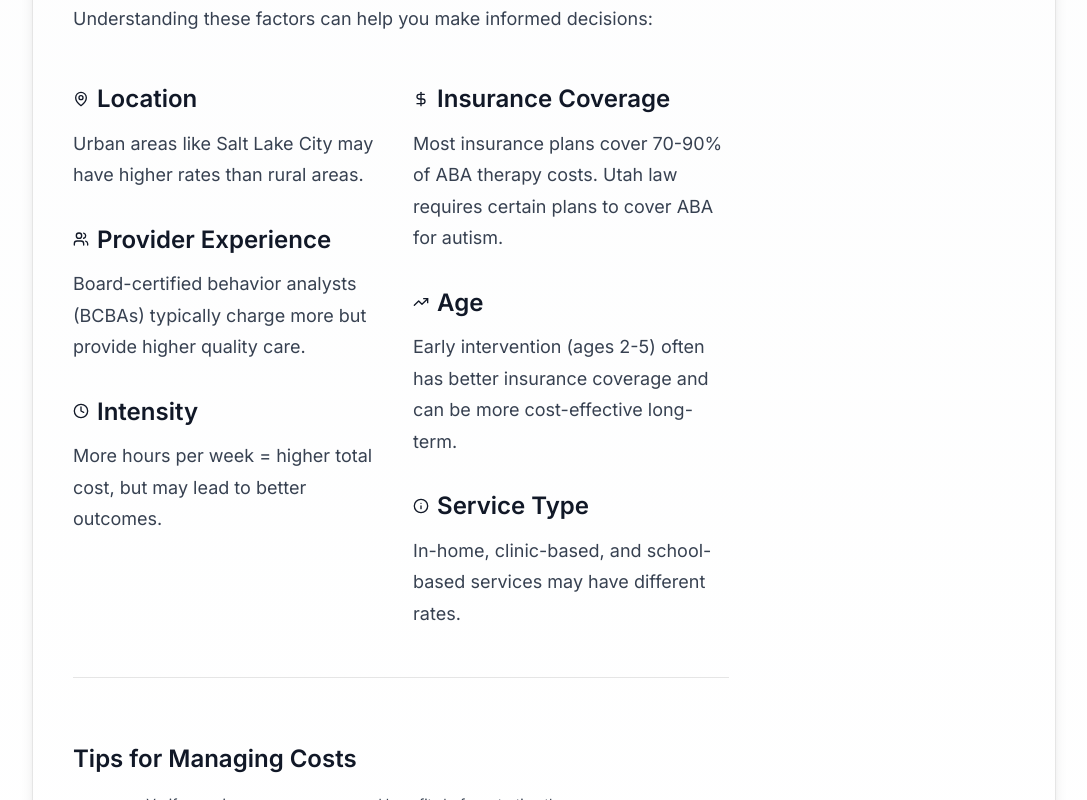
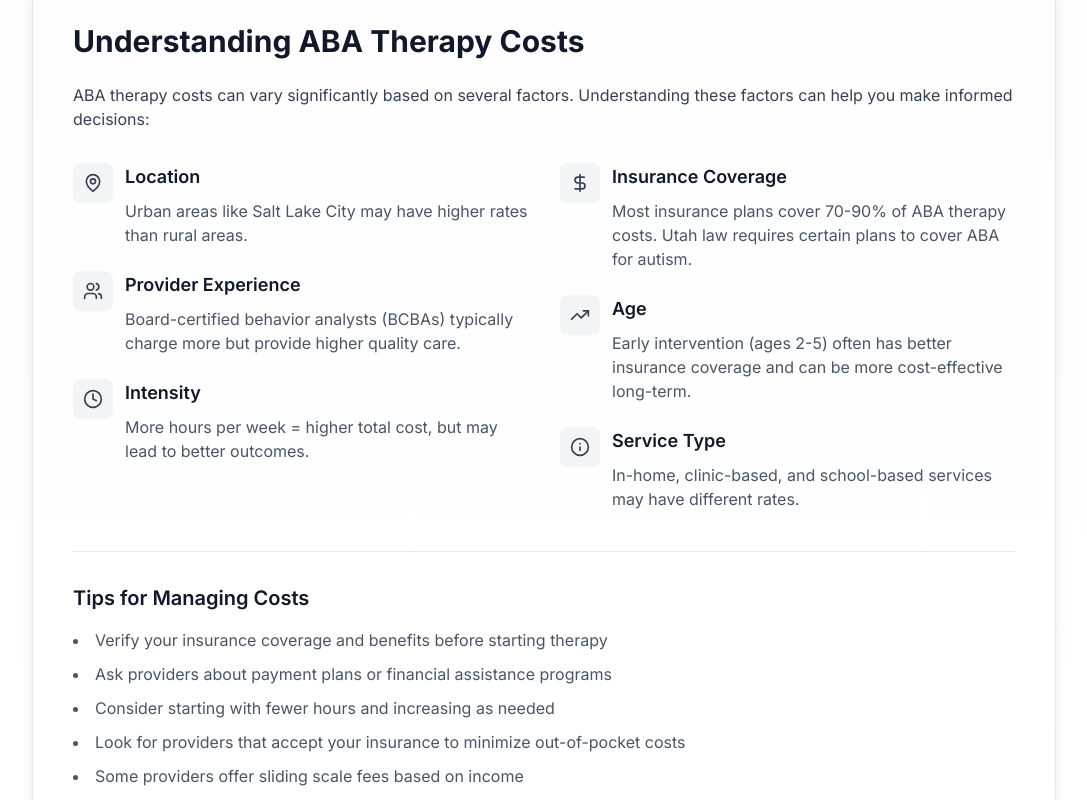
Before and after one commit to growthmodo-access/utahabaproject, a Next.js app: page /cost-estimator in a window 1280 px wide. Shown: the part 1440-2240 px from the top of the page, without its empty margins (96-1183 px from the left). Built offline with nearby package versions, Linux system fonts and the light colour scheme.

Commit message:
Fix cost estimator hero spacing and improve Understanding ABA Therapy Costs section layout

```diff
--- a/app/cost-estimator/page.tsx
+++ b/app/cost-estimator/page.tsx
@@ -65,7 +65,7 @@ export default function CostEstimatorPage() {
   return (
     <div className="flex flex-col min-h-screen bg-white">
       {/* Hero Section */}
-      <section className="relative overflow-hidden -mt-16 pt-16 pb-12 sm:pb-16 md:pb-20 px-4 sm:px-6 lg:px-8 border-b border-border/50">
+      <section className="relative overflow-hidden pt-20 sm:pt-24 md:pt-28 pb-12 sm:pb-16 md:pb-20 px-4 sm:px-6 lg:px-8 border-b border-border/50">
         <div className="absolute inset-0 bg-gradient-to-br from-gray-50/90 via-white to-gray-50/90" />
         <div className="absolute top-0 left-0 w-96 h-96 bg-gradient-to-br from-green-400/10 to-green-500/5 rounded-full blur-3xl -translate-x-1/2 -translate-y-1/2" />
         <div className="absolute bottom-0 right-0 w-96 h-96 bg-foreground/5 rounded-full blur-3xl translate-x-1/2 translate-y-1/2" />
@@ -268,63 +268,74 @@ export default function CostEstimatorPage() {
         )}
 
         <div className="bg-card border border-border rounded-xl shadow-lg p-6 sm:p-8 md:p-10">
-          <h2 className="text-2xl sm:text-3xl font-bold text-foreground mb-4 sm:mb-6">Understanding ABA Therapy Costs</h2>
-          <div className="prose prose-sm sm:prose max-w-none">
-            <p className="text-sm sm:text-base text-muted-foreground mb-6 leading-relaxed">
+          <h2 className="text-2xl sm:text-3xl font-bold text-gray-900 mb-4 sm:mb-6">Understanding ABA Therapy Costs</h2>
+          <p className="text-sm sm:text-base text-gray-700 mb-6 sm:mb-8 leading-relaxed">
             ABA therapy costs can vary significantly based on several factors. Understanding these factors can help you make informed decisions:
           </p>
-            <div className="grid grid-cols-1 sm:grid-cols-2 gap-4 sm:gap-6">
-              <div className="space-y-4">
-                <div>
-                  <h3 className="font-semibold text-foreground mb-2 flex items-center gap-2">
-                    <MapPin className="w-4 h-4" />
-                    Location
-                  </h3>
-                  <p className="text-sm text-muted-foreground">Urban areas like Salt Lake City may have higher rates than rural areas.</p>
+          <div className="grid grid-cols-1 sm:grid-cols-2 gap-6 sm:gap-8">
+            <div className="space-y-6">
+              <div className="flex items-start gap-3">
+                <div className="w-10 h-10 rounded-lg bg-gray-100 flex items-center justify-center flex-shrink-0">
+                  <MapPin className="w-5 h-5 text-gray-700" />
                 </div>
                 <div>
-                  <h3 className="font-semibold text-foreground mb-2 flex items-center gap-2">
-                    <Users className="w-4 h-4" />
-                    Provider Experience
-                  </h3>
-                  <p className="text-sm text-muted-foreground">Board-certified behavior analysts (BCBAs) typically charge more but provide higher quality care.</p>
+                  <h3 className="font-semibold text-gray-900 mb-2 text-base sm:text-lg">Location</h3>
+                  <p className="text-sm sm:text-base text-gray-600 leading-relaxed">Urban areas like Salt Lake City may have higher rates than rural areas.</p>
+                </div>
+              </div>
+              <div className="flex items-start gap-3">
+                <div className="w-10 h-10 rounded-lg bg-gray-100 flex items-center justify-center flex-shrink-0">
+                  <Users className="w-5 h-5 text-gray-700" />
                 </div>
                 <div>
-                  <h3 className="font-semibold text-foreground mb-2 flex items-center gap-2">
-                    <Clock className="w-4 h-4" />
-                    Intensity
-                  </h3>
-                  <p className="text-sm text-muted-foreground">More hours per week = higher total cost, but may lead to better outcomes.</p>
+                  <h3 className="font-semibold text-gray-900 mb-2 text-base sm:text-lg">Provider Experience</h3>
+                  <p className="text-sm sm:text-base text-gray-600 leading-relaxed">Board-certified behavior analysts (BCBAs) typically charge more but provide higher quality care.</p>
                 </div>
               </div>
-              <div className="space-y-4">
-                <div>
-                  <h3 className="font-semibold text-foreground mb-2 flex items-center gap-2">
-                    <DollarSign className="w-4 h-4" />
-                    Insurance Coverage
-                  </h3>
-                  <p className="text-sm text-muted-foreground">Most insurance plans cover 70-90% of ABA therapy costs. Utah law requires certain plans to cover ABA for autism.</p>
+              <div className="flex items-start gap-3">
+                <div className="w-10 h-10 rounded-lg bg-gray-100 flex items-center justify-center flex-shrink-0">
+                  <Clock className="w-5 h-5 text-gray-700" />
                 </div>
                 <div>
-                  <h3 className="font-semibold text-foreground mb-2 flex items-center gap-2">
-                    <TrendingUp className="w-4 h-4" />
-                    Age
-                  </h3>
-                  <p className="text-sm text-muted-foreground">Early intervention (ages 2-5) often has better insurance coverage and can be more cost-effective long-term.</p>
+                  <h3 className="font-semibold text-gray-900 mb-2 text-base sm:text-lg">Intensity</h3>
+                  <p className="text-sm sm:text-base text-gray-600 leading-relaxed">More hours per week = higher total cost, but may lead to better outcomes.</p>
+                </div>
+              </div>
+            </div>
+            <div className="space-y-6">
+              <div className="flex items-start gap-3">
+                <div className="w-10 h-10 rounded-lg bg-gray-100 flex items-center justify-center flex-shrink-0">
+                  <DollarSign className="w-5 h-5 text-gray-700" />
                 </div>
                 <div>
-                  <h3 className="font-semibold text-foreground mb-2 flex items-center gap-2">
-                    <Info className="w-4 h-4" />
-                    Service Type
-                  </h3>
-                  <p className="text-sm text-muted-foreground">In-home, clinic-based, and school-based services may have different rates.</p>
+                  <h3 className="font-semibold text-gray-900 mb-2 text-base sm:text-lg">Insurance Coverage</h3>
+                  <p className="text-sm sm:text-base text-gray-600 leading-relaxed">Most insurance plans cover 70-90% of ABA therapy costs. Utah law requires certain plans to cover ABA for autism.</p>
+                </div>
+              </div>
+              <div className="flex items-start gap-3">
+                <div className="w-10 h-10 rounded-lg bg-gray-100 flex items-center justify-center flex-shrink-0">
+                  <TrendingUp className="w-5 h-5 text-gray-700" />
+                </div>
+                <div>
+                  <h3 className="font-semibold text-gray-900 mb-2 text-base sm:text-lg">Age</h3>
+                  <p className="text-sm sm:text-base text-gray-600 leading-relaxed">Early intervention (ages 2-5) often has better insurance coverage and can be more cost-effective long-term.</p>
+                </div>
+              </div>
+              <div className="flex items-start gap-3">
+                <div className="w-10 h-10 rounded-lg bg-gray-100 flex items-center justify-center flex-shrink-0">
+                  <Info className="w-5 h-5 text-gray-700" />
+                </div>
+                <div>
+                  <h3 className="font-semibold text-gray-900 mb-2 text-base sm:text-lg">Service Type</h3>
+                  <p className="text-sm sm:text-base text-gray-600 leading-relaxed">In-home, clinic-based, and school-based services may have different rates.</p>
+                </div>
               </div>
             </div>
           </div>
 
-            <div className="mt-8 pt-8 border-t border-border">
-              <h3 className="font-semibold text-foreground mb-4">Tips for Managing Costs</h3>
-              <ul className="list-disc list-inside space-y-2 text-sm text-muted-foreground">
+          <div className="mt-8 sm:mt-10 pt-8 border-t border-gray-200">
+            <h3 className="font-semibold text-gray-900 mb-4 text-lg sm:text-xl">Tips for Managing Costs</h3>
+            <ul className="list-disc list-inside space-y-2.5 text-sm sm:text-base text-gray-600 leading-relaxed">
               <li>Verify your insurance coverage and benefits before starting therapy</li>
               <li>Ask providers about payment plans or financial assistance programs</li>
               <li>Consider starting with fewer hours and increasing as needed</li>
@@ -336,6 +347,5 @@ export default function CostEstimatorPage() {
         </div>
       </div>
     </div>
-    </div>
   )
 }
```
Lines whose indentation alone changed are shown as unchanged.
